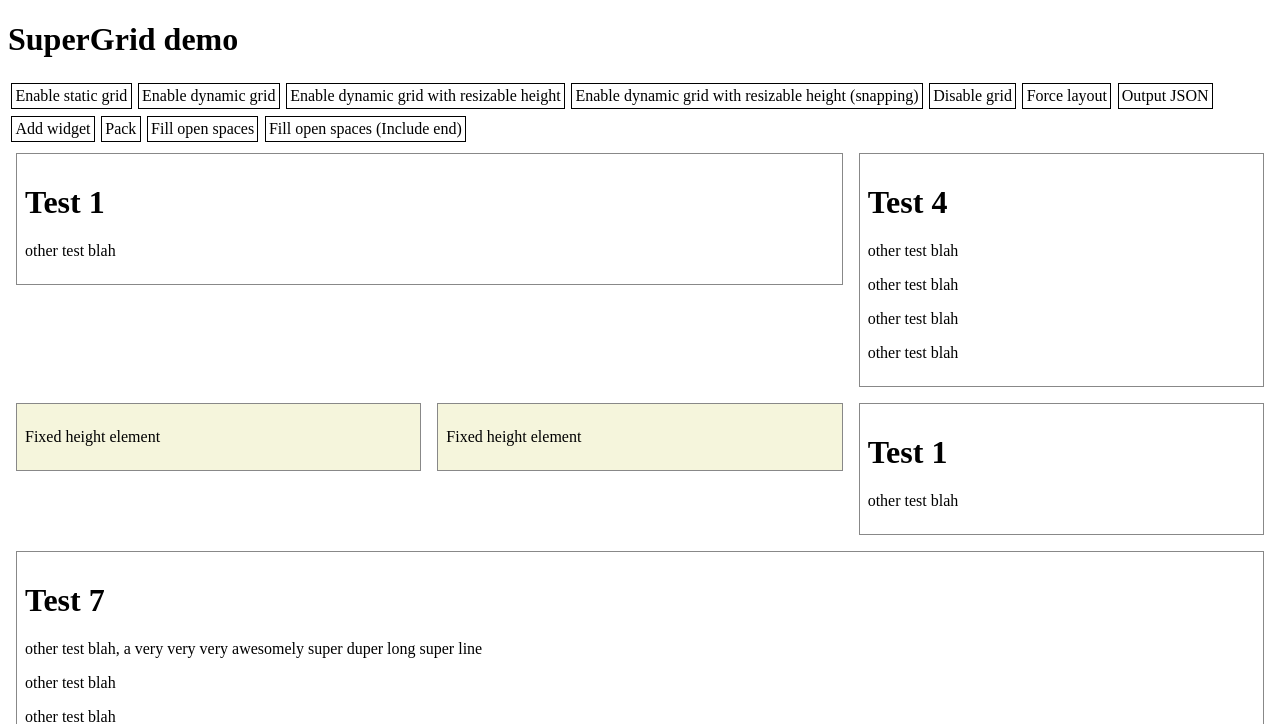
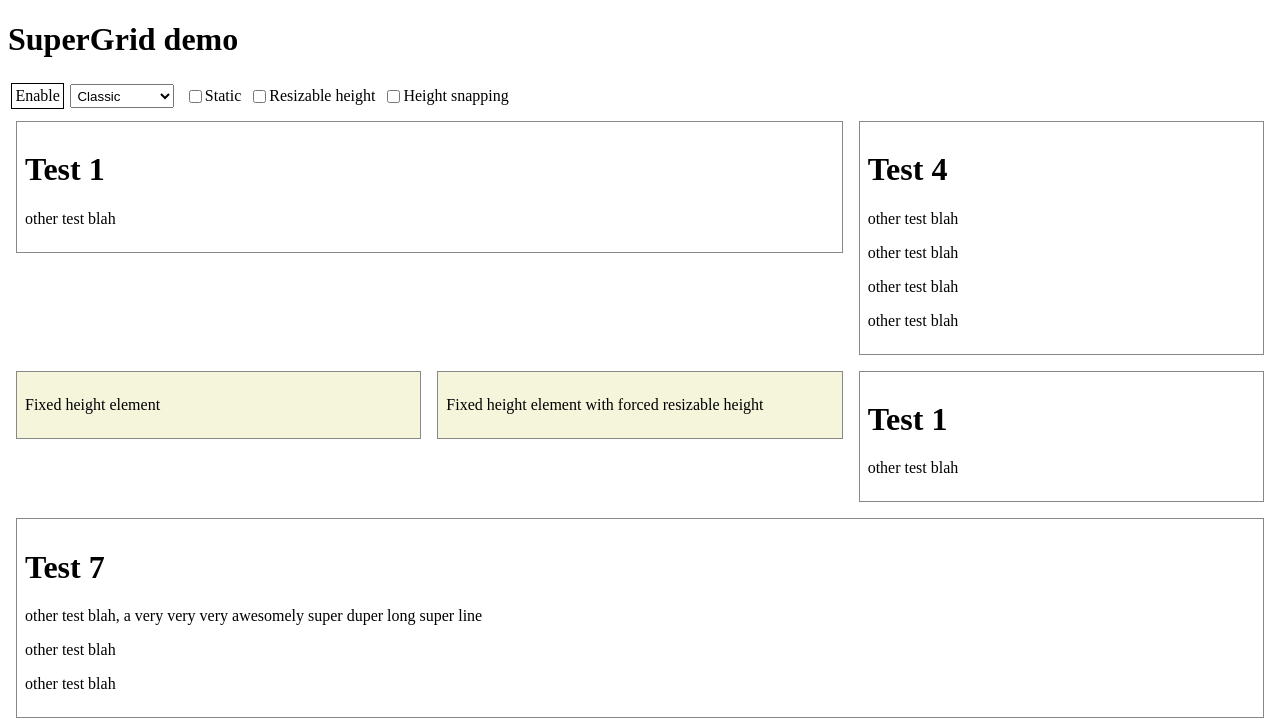
Before and after one commit to EPI-USE-Labs/supergrid.js, a Node project: template views/index.pug in a window 1280 px wide. Shown: the top 724 px of the page. Run offline with Node 20 templates, Linux system fonts and the light colour scheme; the template is opened without the code that fills it, so the values that code supplies are empty; style sheets or scripts are compiled from the project's sources; some libraries are stand-ins or nearby versions.

Commit message:
Fix new packed rows algorithm and update UI

```diff
--- a/css/main.css
+++ b/css/main.css
@@ -1,6 +1,3 @@
-.clear-both {
-  clear: both; }
-
 .block {
   padding: 0.5em;
   border: 1px solid #888;
@@ -11,10 +8,19 @@
   height: 100%; }
 
 .buttons {
-  overflow: hidden; }
+  display: flex;
+  flex-direction: row;
+  flex-wrap: wrap;
+  align-items: center; }
   .buttons .button {
-    float: left;
     margin: 0.2em;
     padding: 0.2em;
     border: 1px solid black;
     cursor: pointer; }
+  .buttons select.select {
+    margin: 0.2em;
+    padding: 0.2em; }
+  .buttons input.checkbox {
+    margin-left: 12px; }
+  .buttons.hide {
+    display: none; }
--- a/stylesheets/main.scss
+++ b/stylesheets/main.scss
@@ -1,7 +1,3 @@
-.clear-both {
-  clear: both;
-}
-
 .block {
   padding: 0.5em;
   border: 1px solid #888;
@@ -14,13 +10,28 @@
 }
 
 .buttons {
-  overflow: hidden;
+  display: flex;
+  flex-direction: row;
+  flex-wrap: wrap;
+  align-items: center;
 
   .button {
-    float: left;
     margin: 0.2em;
     padding: 0.2em;
     border: 1px solid black;
     cursor: pointer;
   }
+
+  select.select {
+    margin: 0.2em;
+    padding: 0.2em;
+  }
+
+  input.checkbox {
+    margin-left: 12px;
+  }
+
+  &.hide {
+    display: none;
+  }
 }
--- a/views/index.pug
+++ b/views/index.pug
@@ -11,11 +11,18 @@ html
         script(src="lib/supergrid.js")
     body
         h1 SuperGrid demo
-        .buttons
-            #enable-static-grid.button Enable static grid
-            #enable-dynamic-grid.button Enable dynamic grid
-            #enable-dynamic-height-grid.button Enable dynamic grid with resizable height
-            #enable-dynamic-height-grid-snapping.button Enable dynamic grid with resizable height (snapping)
+        .buttons.for-inactive
+            #enable.button Enable
+            select#layout-algorithm.select
+                option(value="classic") Classic
+                option(value="packed_rows") Packed rows
+            input.checkbox#static-grid(type="checkbox")
+            label Static
+            input.checkbox#resizable-height(type="checkbox")
+            label Resizable height
+            input.checkbox#height-snapping(type="checkbox")
+            label Height snapping
+        .buttons.for-active.hide
             #disable-grid.button Disable grid
             #force-layout.button Force layout
             #json-out.button Output JSON
@@ -23,7 +30,6 @@ html
             #pack.button Pack
             #fillOpenSpaces.button Fill open spaces
             #fillOpenSpacesIncludeEnd.button Fill open spaces (Include end)
-        .clear-both
         #grid-container.grid
             .grid-block(data-id=1, data-grid-x=0, data-grid-y=0, data-grid-width=4)
                 .grid-block-content
@@ -45,7 +51,7 @@ html
             .grid-block(data-id=4, data-grid-x=2, data-grid-y=1, data-grid-width=2, data-grid-height=200, data-grid-height-resizable="true")
                 .grid-block-content
                     .block(style="background: beige;")
-                        p Fixed height element
+                        p Fixed height element with forced resizable height
             .grid-block(data-id=5, data-grid-x=4, data-grid-y=1, data-grid-width=2)
                 .grid-block-content
                     .block
@@ -91,23 +97,30 @@ html
         p#json-out-area
         script(type="text/javascript").
             window.grid = null;
-            $('#enable-static-grid').click(function () {
-                window.grid = new SuperGrid('#grid-container', {staticGrid: true});
+
+            $('#enable').click(function () {
+                var options = {staticGrid: true};
+                if (!$('input#static-grid').prop('checked')) {
+                    options = {staticGrid: false, resizableBlockWidth: true, resizableBlockHeight: false, animated: true, minBlockWidth: 2};
+
+                    if ($('input#resizable-height').prop('checked')) options.resizableBlockHeight = true;
+                    if ($('input#height-snapping').prop('checked')) options.heightSnapIncrement = 50;
+                }
+
+                options.layout = $('select#layout-algorithm').val();
+
+                window.grid = new SuperGrid('#grid-container', options);
+                $('.for-active').removeClass('hide');
+                $('.for-inactive').addClass('hide');
             });
-            $('#enable-dynamic-grid').click(function () {
-                window.grid = new SuperGrid('#grid-container', {staticGrid: false, resizableBlockWidth: true, resizableBlockHeight: false, animated: true, minBlockWidth: 2});
-            });
-            $('#enable-dynamic-height-grid').click(function () {
-                window.grid = new SuperGrid('#grid-container', {staticGrid: false, resizableBlockWidth: true, resizableBlockHeight: true});
-            });
-            $('#enable-dynamic-height-grid-snapping').click(function () {
-                            window.grid = new SuperGrid('#grid-container', {staticGrid: false, resizableBlockWidth: true, resizableBlockHeight: true, heightSnapIncrement: 50});
-            });
+
             $('#disable-grid').click(function () {
-                window.grid.destroy()
+                window.grid.destroy();
+                $('.for-inactive').removeClass('hide');
+                $('.for-active').addClass('hide');
             });
             $('#force-layout').click(function () {
-                window.grid.layout()
+                window.grid.layout();
             });
             $('#json-out').click(function () {
                 $('#json-out-area').text(JSON.stringify(window.grid.toJson()));
@@ -119,7 +132,7 @@ html
                 window.grid.layout();
             });
             $('#pack').click(function () {
-                window.grid.pack()
+                window.grid.pack();
             });
             $('#fillOpenSpaces').click(function () {
                 var spaces = window.grid.openSpaces();
```
Also changed, not shown: index.html (+22 -15 lines), lib/supergrid.js.
